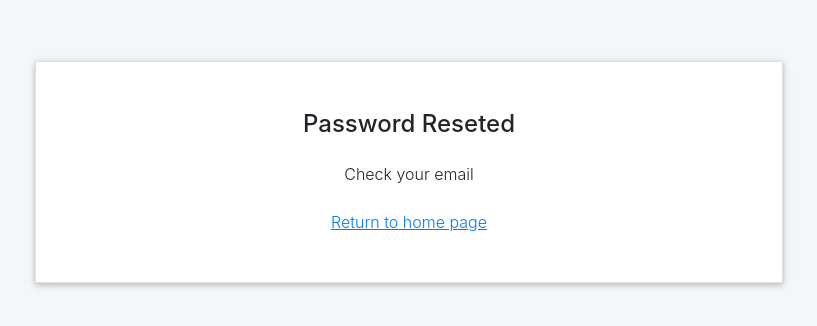
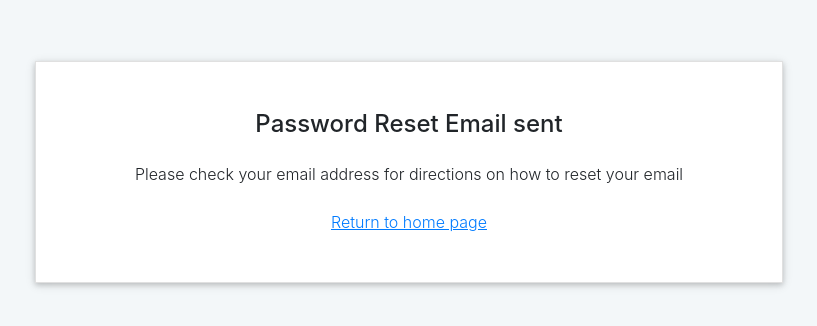
Before and after one commit to labseu2-anonymous-team-feedback/FE, a React (Create React App) app: page /resetPasswordConfirmation in a window 1280 px wide. Shown: the part 228-554 px from the top of the page, without its empty margins (231-1048 px from the left). Built offline with nearby package versions, Linux system fonts and the light colour scheme.

Commit message:
feat(password): redirect after providing reset email

```diff
--- a/src/components/auth/resetPassword/ResetPassword.jsx
+++ b/src/components/auth/resetPassword/ResetPassword.jsx
@@ -1,5 +1,6 @@
 import React, { useState } from 'react';
 import { Mutation } from 'react-apollo';
+import { Redirect } from 'react-router-dom';
 import { toast } from 'react-toastify'; // eslint-disable-line
 import ResetPasswordDiv from './StyledResetPassword';
 import TextInput from '../../common/TextInput';
@@ -7,8 +8,13 @@ import { SEND_RESET_PASSWORD_EMAIL } from '../../../graphql/mutations';
 
 function ResetPassword() {
   const [email, setEmail] = useState('');
+  const [redirectReset, setRedirectReset] = useState(false);
 
   const onChange = (e) => setEmail(e.target.value);
+
+  if (redirectReset) {
+    return <Redirect to="/resetPasswordConfirmation" />;
+  }
 
   return (
     <Mutation mutation={SEND_RESET_PASSWORD_EMAIL}>
@@ -24,12 +30,13 @@ function ResetPassword() {
                   email,
                 },
               })
-                .then((msg) => {
-                  console.log('Email sent: ', msg);
+                .then(() => {
+                  setRedirectReset(true);
                 })
-                .catch((err) => {
-                  console.log('Failed to sent: ', err);
-                });
+                .catch(() => {
+                  toast.error('Failed to send reset email password');
+                })
+                .finally(() => setEmail(''));
             }}
           >
             <p className="h4 mb-4">Reset Password</p>
--- a/src/components/auth/resetPassword/ResetPasswordConfirmation.jsx
+++ b/src/components/auth/resetPassword/ResetPasswordConfirmation.jsx
@@ -6,8 +6,11 @@ function ResetPasswordConfirmation() {
   return (
     <ResetPasswordDiv>
       <div className="confirmContainer text-center border border-light p-5 z-depth-1">
-        <p className="h4 mb-4">Password Reseted</p>
-        <p className="mb-4">Check your email</p>
+        <p className="h4 mb-4">Password Reset Email sent</p>
+        <p className="mb-4">
+          Please check your email address for directions on how to reset your
+          email
+        </p>
 
         <Link to="/">
           <u>Return to home page</u>
```
